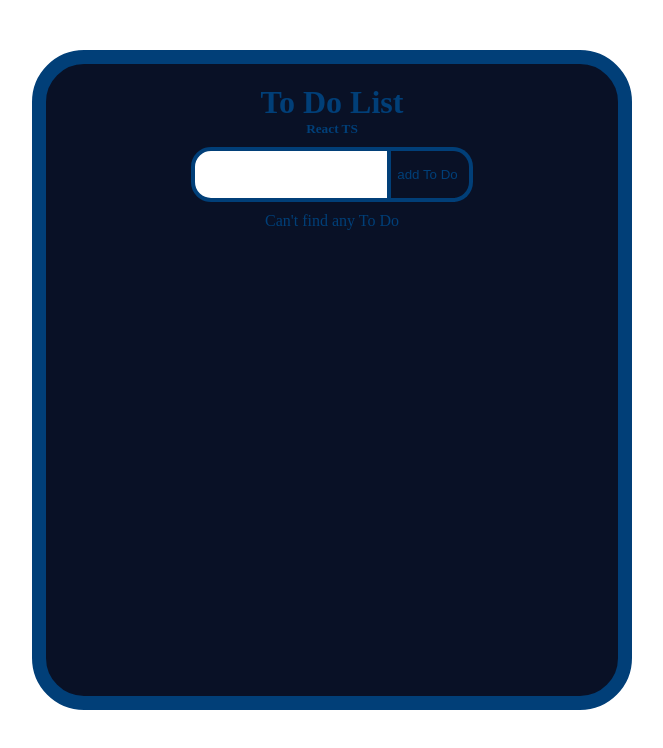
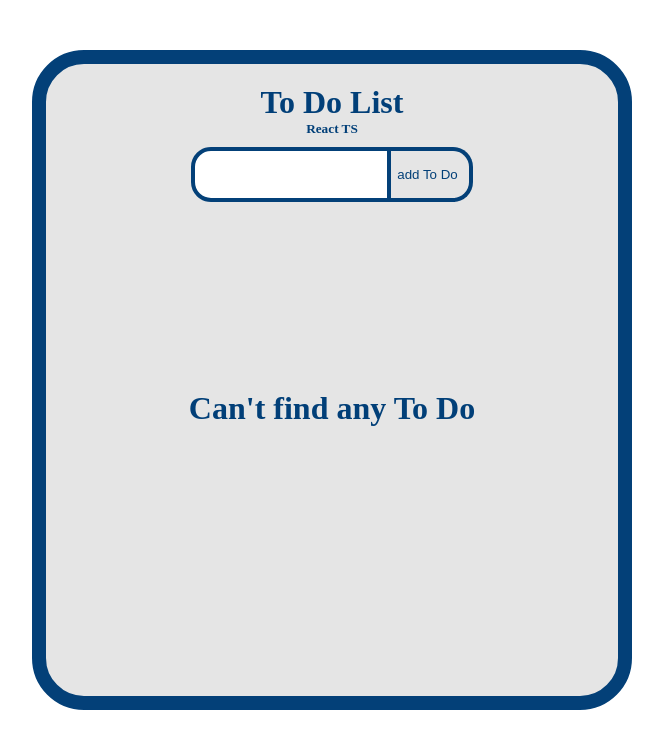
Before and after one commit to ArtemAnikin/react-todo-list, a React (Create React App) app: page / in a window 1280 px wide. Shown: the top 748 px of the page, without its empty margins (308-971 px from the left). Built offline with nearby package versions, Linux system fonts and the light colour scheme.

Commit message:
feat(EH-12-4): work with styles

```diff
--- a/src/components/ColorEnum.scss
+++ b/src/components/ColorEnum.scss
@@ -1,2 +1,3 @@
-$dark-blue: #091126;
-$light-blue: #013F78;
+$dark-blue: #14213D;
+$light-blue: #034078;
+$wrapper-color: #E5E5E5;
--- a/src/components/TodoForm.scss
+++ b/src/components/TodoForm.scss
@@ -22,7 +22,7 @@
         width: 82px;
         height: 55px;
         border: 4px solid ColorEnum.$light-blue;
-        background-color: ColorEnum.$dark-blue;
+        background-color: ColorEnum.$wrapper-color;
         color: ColorEnum.$light-blue;
         border-left: none;
         border-radius: 0 20px 20px 0;
@@ -30,7 +30,7 @@
         &:hover {
             cursor: pointer;
             background-color: ColorEnum.$light-blue;
-            color: ColorEnum.$dark-blue;
+            color: ColorEnum.$wrapper-color;
         }
     }
 }
--- a/src/components/TodoItem.scss
+++ b/src/components/TodoItem.scss
@@ -8,6 +8,8 @@
   justify-content: space-between;
   border: 2px solid ColorEnum.$light-blue;
   border-radius: 14px;
+  background-color: ColorEnum.$wrapper-color;
+  color: ColorEnum.$light-blue;
   padding: 10px 10px 10px 15px;
   align-items: center;
   margin: 5px auto;
@@ -42,11 +44,11 @@
     min-height: 28px;
     border-radius: 20px;
     border: 2px solid ColorEnum.$light-blue;
-    background-color: ColorEnum.$dark-blue;
+    background-color: ColorEnum.$wrapper-color;
     color: ColorEnum.$light-blue;
   }
   & .item-btns button:hover {
     background-color: ColorEnum.$light-blue;
-    color: ColorEnum.$dark-blue;
+    color: ColorEnum.$wrapper-color;
   }
 }
--- a/src/components/TodoList.scss
+++ b/src/components/TodoList.scss
@@ -3,4 +3,10 @@
   flex-direction: column;
   width: 100%;
   text-align: center;
+  & .empty-todos{
+    height: 215px;
+    display: flex;
+    flex-direction: column;
+    justify-content: end;
+  }
 }
--- a/src/components/TodoList.tsx
+++ b/src/components/TodoList.tsx
@@ -16,11 +16,17 @@ const TodoList: React.FC<ITodoListProps> = (props) => {
 };
 export { TodoList };
 
+
+
+
+
 function isEmpty(props: ITodoListProps) {
   const { items, deleteTodo, completeTodo, updateTodo } = props;
 
   if (!items.length) {
-    return <div> Can't find any To Do</div>;
+    return <div className="empty-todos">
+      <h1> Can't find any To Do</h1>
+    </div>;
   } else {
     return items.map((todo, index) => (
       <TodoItem
--- a/src/components/TodoWrapper.scss
+++ b/src/components/TodoWrapper.scss
@@ -18,7 +18,7 @@ $wrapper-width: 500px;
     border: 14px solid ColorEnum.$light-blue;
     color: #013F78;
     border-radius: 52px;
-    background-color: ColorEnum.$dark-blue;
+    background-color: ColorEnum.$wrapper-color;
     margin: 50px auto 0;
     padding: 20px 0;
 }
```
